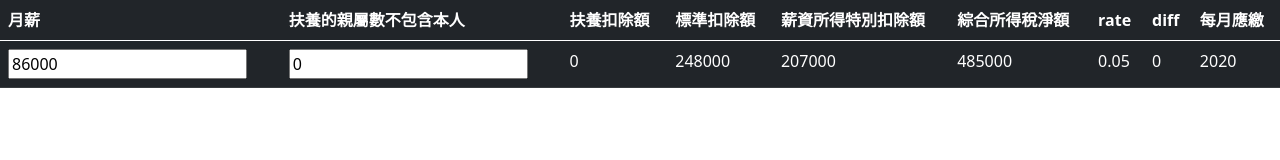
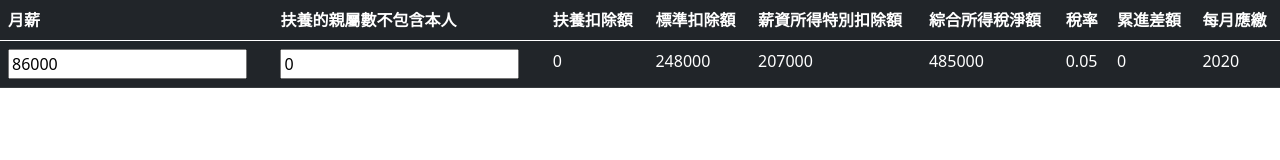
Before and after one commit to weberyanglalala/income_tax, a plain HTML site: page index.html in a window 1280 px wide. Drawn offline with nearby package versions, Linux system fonts and the light colour scheme.

Commit message:
變更欄位說明

```diff
--- a/index.html
+++ b/index.html
@@ -24,8 +24,8 @@
             <th scope="col">標準扣除額</th>
             <th scope="col">薪資所得特別扣除額</th>
             <th scope="col">綜合所得稅淨額</th>
-            <th scope="col">rate</th>
-            <th scope="col">diff</th>
+            <th scope="col">稅率</th>
+            <th scope="col">累進差額</th>
             <th scope="col">每月應繳</th>
           </tr>
         </thead>
```
